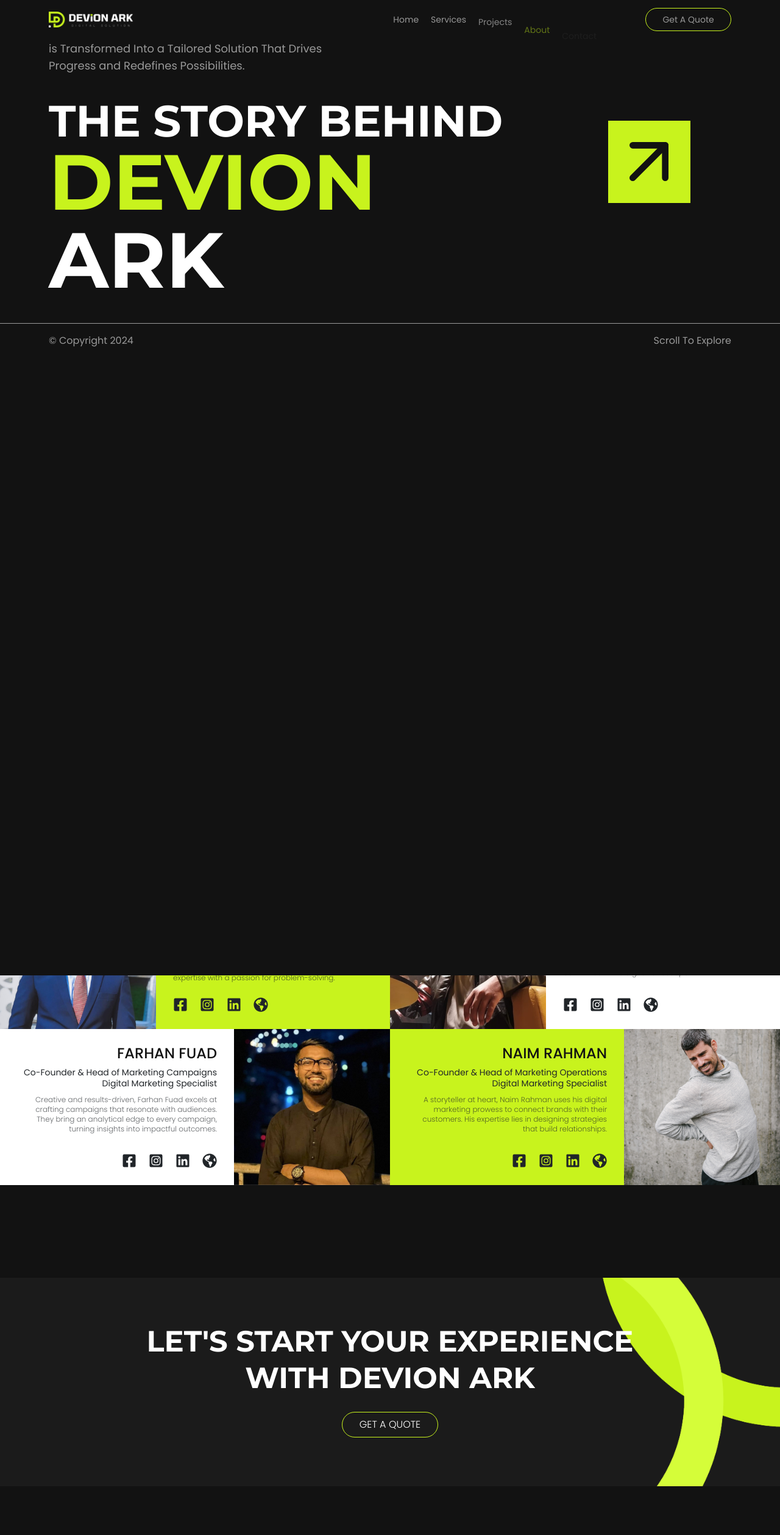
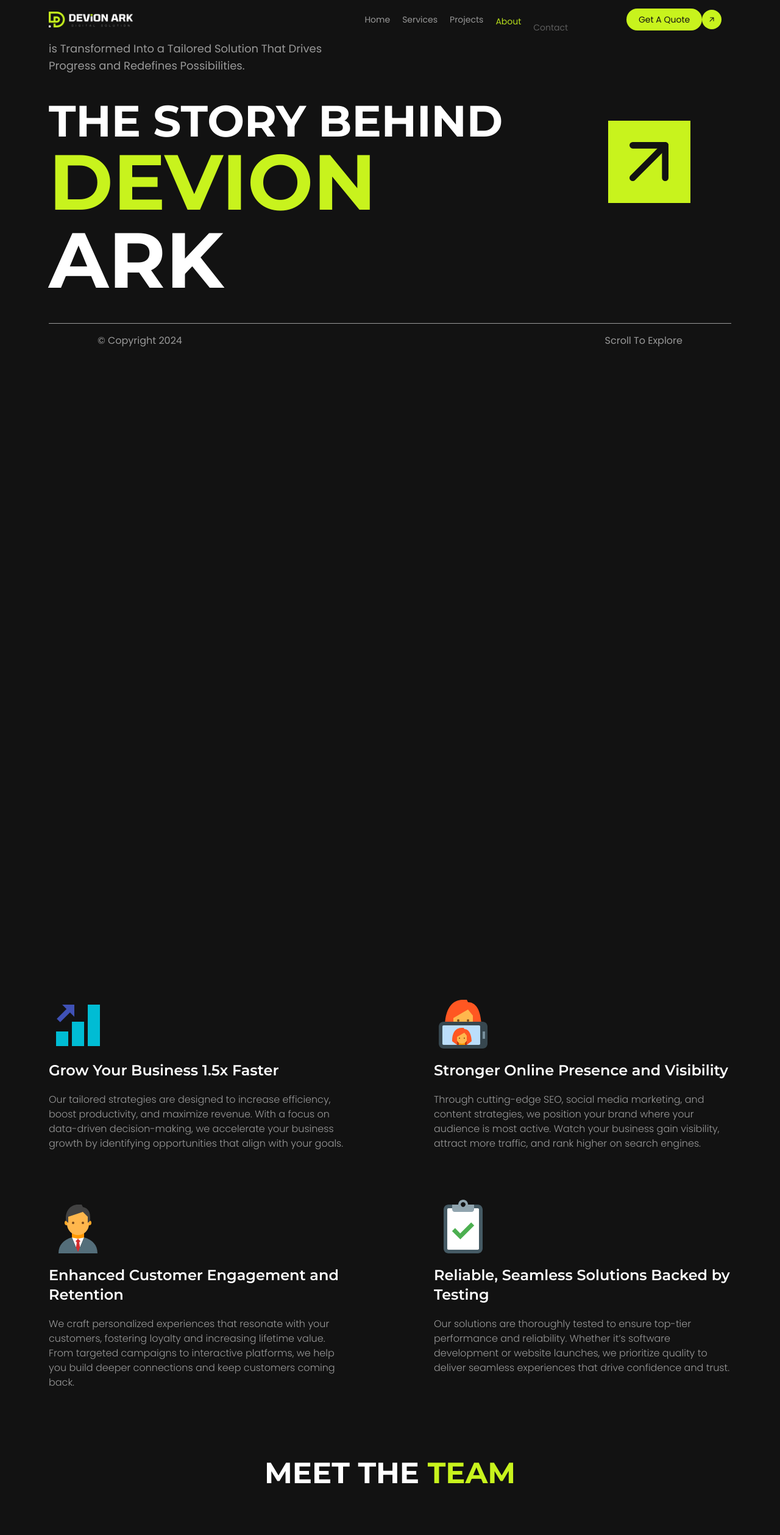
Before and after one commit to syednoor058/Digital-Agency-Website-React-Project, a React (Vite) app in the folder client/: page /about-us in a window 1280 px wide. Shown: the top 2518 px of the page at 61% size. Built offline with nearby package versions, Linux system fonts and the light colour scheme.

Commit message:
All button design change.

```diff
--- a/client/src/components/callToAction/CallToAction.jsx
+++ b/client/src/components/callToAction/CallToAction.jsx
@@ -1,4 +1,5 @@
 import React from "react";
+import { HiMiniArrowUpRight } from "react-icons/hi2";
 import { Link } from "react-router-dom";
 import callToActionImg from "../../assets/images/call_to_action.png";
 
@@ -15,11 +16,16 @@
         <div className="uppercase text-lg sm:text-3xl lg:text-5xl font-bold text-center font-titleFont text-lightTitleText leading-none">
           With <span className="text-lightPrimary">Devion Ark</span>
         </div>
-        <Link
-          to=""
-          className="uppercase font-bodyFont font-light text-lightPrimary text-sm sm:text-base text-center mt-5 flex justify-center items-center gap-2 rounded-full border border-accentColor px-7 py-2"
-        >
-          Get a quote{" "}
+
+        <Link to="" className="flex items-center mt-5">
+          <div className="flex flex-row items-center">
+            <span className="capitalize font-bodyFont text-darkTitleText text-sm sm:text-base text-center gap-2 rounded-full bg-accentColor px-7 py-2">
+              Get a quote
+            </span>
+            <div className="w-[32px] sm:w-[34px] md:w-9 aspect-square bg-accentColor rounded-full flex justify-center items-center text-darkTitleText font-normal">
+              <HiMiniArrowUpRight />
+            </div>
+          </div>
         </Link>
       </div>
     </div>
--- a/client/src/components/caseStudy/CaseStudy.jsx
+++ b/client/src/components/caseStudy/CaseStudy.jsx
@@ -1,5 +1,6 @@
 // import React from 'react'
 import { BsFillArrowUpRightCircleFill } from "react-icons/bs";
+import { HiMiniArrowUpRight } from "react-icons/hi2";
 import { Link } from "react-router-dom";
 import portfolioImg from "../../assets/images/projects/2.webp";
 import kickOffImg from "../../assets/images/projects/3.webp";
@@ -110,12 +111,15 @@
           />
         </div>
         <div className="w-ful flex justify-center pt-5 lg:pt-10">
-          <Link
-            to="/projects"
-            className="uppercase text-lightPrimary text-sm sm:text-base px-5 py-2 border border-lightPrimary  hover:border-accentColor hover:text-darkPrimary text-center rounded-full duration-500 relative group overflow-hidden"
-          >
-            <span className="w-full h-full bg-accentColor absolute top-0 left-0 translate-x-[-100%] rounded-full group-hover:translate-x-0 duration-500"></span>
-            <span className="relative">Discover More Case Studies</span>
+          <Link to="/">
+            <div className="w-auto flex flex-row items-center text-darkPrimary">
+              <span className="px-6 py-2 capitalize text-center bg-lightTitleText rounded-full">
+                Discover More Case Studies
+              </span>
+              <div className="w-[38px] aspect-square rounded-full bg-lightPrimary flex justify-center items-center">
+                <HiMiniArrowUpRight />
+              </div>
+            </div>
           </Link>
         </div>
       </div>
--- a/client/src/components/footer/Footer.jsx
+++ b/client/src/components/footer/Footer.jsx
@@ -1,6 +1,8 @@
 // import React from 'react'
 import { FaFacebookSquare, FaLinkedin, FaWhatsappSquare } from "react-icons/fa";
+import { HiMiniArrowUpRight } from "react-icons/hi2";
 import { IoLogoYoutube } from "react-icons/io";
+import { Link } from "react-router-dom";
 
 export default function Footer() {
   return (
@@ -13,12 +15,19 @@
             </div>
             <div>Sign up for counsiling, latest update, and offers!</div>
             <input
-              className="w-full rounded-sm bg-lightPrimary border-none outline-none px-3 py-2 text-darkPrimary"
+              className="w-full rounded-full bg-lightPrimary border-none outline-none px-6 py-2 text-darkPrimary"
               placeholder="Enter Email Address"
             />
-            <button className="w-full px-3 py-2 uppercase text-center text-lightPrimary border rounded-sm border-lightPrimary hover:bg-lightPrimary hover:text-darkPrimary duration-300">
-              Let&apos;s start a conversation!
-            </button>
+            <Link to="/" className="w-full">
+              <div className="w-auto flex flex-row items-center text-darkPrimary">
+                <span className="px-6 py-2 uppercase text-center bg-lightTitleText rounded-full">
+                  Let&apos;s start a conversation!
+                </span>
+                <div className="w-[38px] aspect-square rounded-full bg-lightPrimary flex justify-center items-center">
+                  <HiMiniArrowUpRight />
+                </div>
+              </div>
+            </Link>
             <div className="text-xs">
               By signing up, you understand and agree that your data will be
               collected and used subject to our{" "}
@@ -42,7 +51,6 @@
                 <div>Home</div>
                 <div>Services</div>
                 <div>Projects</div>
-                <div>Pricing</div>
               </div>
             </div>
             <div className="flex flex-col gap-5">
@@ -52,7 +60,6 @@
               <div className="flex flex-col gap-3">
                 <div>Software Development</div>
                 <div>Digital Marketing</div>
-                <div>Machine Learning</div>
                 <div>Terms & Conditions</div>
               </div>
             </div>
@@ -63,7 +70,6 @@
               <div className="flex flex-col gap-3">
                 <div>Contact</div>
                 <div>About</div>
-                <div>Get a Quote</div>
                 <div>Privacy Policy</div>
               </div>
             </div>
--- a/client/src/components/hero/Hero3.jsx
+++ b/client/src/components/hero/Hero3.jsx
@@ -222,7 +222,7 @@
           </div>
         </div>
       </section>
-      <section className="hidden lg:flex flex-col gap-5 pb-10 lg:pb-20">
+      <section className="hidden lg:flex flex-col gap-5 pb-10 lg:pb-20 px-5 sm:px-7 lg:px-10 xl:px-20">
         <div className="w-full h-[1px] bg-lightSecondary"></div>
         <div className="flex flex-row justify-between px-5 sm:px-7 lg:px-10 xl:px-20 text-xs sm:text-base">
           <div>&copy; Copyright 2024</div>
--- a/client/src/components/howWeWork/HowWeWork2.jsx
+++ b/client/src/components/howWeWork/HowWeWork2.jsx
@@ -10,14 +10,18 @@
 import deliverImg from "../../assets/images/howWeDo/4.webp";
 
 export default function HowWeWork2() {
+  const [toggledState, setToggledState] = useState("discover");
+  const toggleState = (stateName) => {
+    setToggledState(stateName);
+  };
   const comp = useRef(null);
   useLayoutEffect(() => {
     let ctx = gsap.context(() => {
       gsap.to("#discover-img-cover", {
         translateX: "100%",
-        duration: 1,
+        duration: 5,
         // opacity: 0,
-        ease: "expo.inOut",
+        ease: "power2.inOut",
         scrollTrigger: {
           trigger: "#discover-img-cover",
           start: "top 85%",
@@ -27,23 +31,19 @@
       });
       gsap.from("#discover-img", {
         scale: 1.2,
-        duration: 1,
-        ease: "expo.inOut",
+        duration: 5,
+        ease: "power2.inOut",
         scrollTrigger: {
           trigger: "#discover-img",
-          start: "top 95%",
-          end: "top 70%",
+          start: "top 85%",
+          end: "top 50%",
           scrub: 2,
         },
       });
     }, comp);
     return () => ctx.revert();
-  }, []);
+  }, [toggledState]);
 
-  const [toggledState, setToggledState] = useState("discover");
-  const toggleState = (stateName) => {
-    setToggledState(stateName);
-  };
   return (
     <div
       ref={comp}
--- a/client/src/components/navbar/Navbar.jsx
+++ b/client/src/components/navbar/Navbar.jsx
@@ -1,6 +1,7 @@
 // import React from 'react'
 import gsap from "gsap";
 import { useLayoutEffect, useRef, useState } from "react";
+import { HiMiniArrowUpRight } from "react-icons/hi2";
 import { RxHamburgerMenu } from "react-icons/rx";
 import { Link, NavLink } from "react-router-dom";
 import lightLogo from "../../assets/logo/dark_mode_logo.png";
@@ -128,33 +129,47 @@
           </div>
           <div
             id="nav-cta"
-            className="w-[15%] px-3 py-2 border border-accentColor rounded-full flex justify-center items-center text-sm font-bodyFont group relative overflow-hidden"
+            className="w-[20%] flex justify-center items-center text-sm font-bodyFont group relative overflow-hidden text-darkTitleText"
           >
-            <span className="w-full h-full absolute bg-accentColor translate-x-[-100%] group-hover:translate-x-0 duration-500 rounded-full top-0 left-0"></span>
-            <Link className="w-full h-full relative flex justify-center items-center">
-              <span className="group-hover:text-darkTitleText duration-500 text-center">
-                Get a quote
-              </span>
+            <Link>
+              <div className="w-full h-full flex flex-row items-center">
+                <span className="group-hover:text-darkTitleText duration-500 text-center px-5 py-2 bg-accentColor rounded-full">
+                  Get a quote
+                </span>
+                <div className="w-[32px] sm:w-[34px] md:w-8 aspect-square bg-accentColor rounded-full flex justify-center items-center text-darkTitleText font-normal">
+                  <HiMiniArrowUpRight />
+                </div>
+              </div>
             </Link>
           </div>
         </div>
       </div>
-      <div className="w-full h-14 px-5 md:px-10 lg:px-10 xl:px-20 text-xs sm:text-sm  flex lg:hidden items-center">
+      <div className="w-full h-14 px-5 md:px-10 lg:px-10 xl:px-20 text-sm sm:text-sm  flex lg:hidden items-center">
         <div className="w-full flex flex-row gap-10 items-center justify-between  text-lightTitleText">
           <div className="" id="mobile-nav0">
             <img
-              className="w-auto h-14 object-contain"
+              className="w-auto h-10 sm:h-14 object-contain"
               src={lightLogo}
               alt="light_logo"
             />
           </div>
           <div className="flex flex-row gap-2 sm:gap-3 justify-end items-center">
-            <div
+            {/* <div
               id="mobile-nav1"
               className="px-3 py-2 border border-accentColor rounded-full flex justify-center items-center font-bodyFont"
             >
               Get a Quote
-            </div>
+            </div> */}
+            <Link to="/">
+              <div className="w-full h-full flex flex-row items-center text-darkTitleText text-xs">
+                <span className="group-hover:text-darkTitleText duration-500 text-center px-5 py-2 bg-accentColor rounded-full">
+                  Let&apos;s Start
+                </span>
+                <div className="w-[28px] sm:w-[30px] md:w-8 aspect-square bg-accentColor rounded-full flex justify-center items-center text-darkTitleText font-normal">
+                  <HiMiniArrowUpRight />
+                </div>
+              </div>
+            </Link>
             <div
               id="mobile-nav2"
               className="p-2 rounded-full cursor-pointer text-lg"
--- a/client/src/components/whyChooseUs/WhyChooseUs.jsx
+++ b/client/src/components/whyChooseUs/WhyChooseUs.jsx
@@ -9,19 +9,19 @@
 
 export default function WhyChooseUs() {
   return (
-    <div className="py-10 lg:py-20 font-bodyFont text-darkBodyText bg-lightPrimary relative overflow-hidden">
-      <div className="w-[60%] aspect-square rounded-[100%] bg-darkSecondary p-40 absolute -right-60 xl:-right-80 xl:-top-[400px] opacity-10 xl:opacity-10 z-[1] hidden xl:flex">
+    <div className="font-bodyFont text-lightBodyText bg-darkPrimary relative overflow-hidden">
+      {/* <div className="w-[60%] aspect-square rounded-[100%] bg-darkSecondary p-40 absolute -right-60 xl:-right-80 xl:-top-[400px] opacity-10 xl:opacity-10 z-[1] hidden xl:flex">
         <div className="w-full aspect-square bg-lightPrimary rounded-[100%]"></div>
-      </div>
+      </div> */}
       <div className="flex flex-col gap-7 sm:gap-10 lg:gap-20 px-5 sm:px-7 lg:px-10 xl:px-20 relative z-[5]">
         <div className="flex flex-row gap-2 items-center">
-          <div className="uppercase font-semibold text-sm sm:text-lg pe-3 border-r-[2px] border-accentColor">
+          <div className="uppercase font-light pe-3 border-r-[2px] border-accentColor">
             Why Choose Us
           </div>
         </div>
         <div className="flex flex-col gap-5 sm:gap-7 lg:gap-10 xl:gap-20">
           <div className="w-full flex flex-col xl:flex-row gap-5 sm:gap-7 lg:gap-10 xl:justify-between overflow-hidden">
-            <div className="flex flex-col gap-2 leading-none text-darkTitleText font-titleFont uppercase">
+            <div className="flex flex-col gap-2 leading-none text-lightTitleText font-titleFont uppercase">
               <div className="text-[26px] sm:text-5xl lg:text-7xl xl:text-4xl font-light">
                 Performance meets
               </div>
--- a/client/src/components/whyChooseUs/WhyChooseUsCard.jsx
+++ b/client/src/components/whyChooseUs/WhyChooseUsCard.jsx
@@ -6,7 +6,7 @@
     <div className="flex flex-col gap-3">
       <div className="text-6xl xl:text-8xl">{props.icon}</div>
       <div className="flex flex-col gap-2 xl:gap-5">
-        <div className="text-xl xl:text-2xl font-semibold font-titleFont text-darkTitleText">
+        <div className="text-xl xl:text-2xl font-semibold font-titleFont text-lightTitleText">
           {props.title}
         </div>
         <div className="text-xs lg:text-sm xl:text-base font-light">
--- a/client/src/screens/about/About.jsx
+++ b/client/src/screens/about/About.jsx
@@ -13,6 +13,7 @@
 import syedNoorImg from "../../assets/images/team/syed_noor.png";
 import CallToAction from "../../components/callToAction/CallToAction";
 import Footer from "../../components/footer/Footer";
+import WhyChooseUs from "./../../components/whyChooseUs/WhyChooseUs";
 export default function About() {
   useEffect(() => {
     window.scrollTo(0, 0);
@@ -46,7 +47,7 @@
               </div>
             </div>
           </div>
-          <div className="w-full hidden lg:flex flex-col gap-4">
+          <div className="w-full hidden lg:flex flex-col gap-4 px-5 sm:px-7 lg:px-10 xl:px-20">
             <div className="w-full h-[1px] bg-lightSecondary"></div>
             <div className="flex flex-row justify-between px-5 sm:px-7 lg:px-10 xl:px-20">
               <div>&copy; Copyright 2024</div>
@@ -87,6 +88,9 @@
               creative solutions.
             </div>
           </div>
+        </section>
+        <section className="">
+          <WhyChooseUs />
         </section>
         <section className="flex flex-col gap-5 sm:gap-7 lg:gap-10 xl:gap-20">
           <div className="px-5 sm:px-7 lg:px-10 xl:px-20 font-titleFont font-bold text-4xl md:text-5xl text-center text-lightPrimary uppercase">
@@ -188,7 +192,7 @@
                       insights into impactful outcomes.
                     </div>
                   </div>
-                  <div className="flex flex-row gap-5 text-xl sm:text-2xl justify-end">
+                  <div className="flex flex-row gap-5 text-xl sm:text-2xl sm:justify-end">
                     <FaFacebookSquare />
                     <FaInstagramSquare />
                     <FaLinkedin />
@@ -223,7 +227,7 @@
                       relationships.
                     </div>
                   </div>
-                  <div className="flex flex-row gap-5 text-xl sm:text-2xl justify-end">
+                  <div className="flex flex-row gap-5 text-xl sm:text-2xl sm:justify-end">
                     <FaFacebookSquare />
                     <FaInstagramSquare />
                     <FaLinkedin />
@@ -233,105 +237,8 @@
               </div>
             </div>
           </div>
-          {/* <div className="grid grid-cols-2 xl:grid-cols-4 gap-5">
-            <div className="flex flex-col gap-3">
-              <div className="w-full h-auto">
-                <img
-                  className="w-full h-auto object-cover"
-                  src={syedNoorImg}
-                  alt="syed-noor"
-                />
-              </div>
-              <div className="flex flex-col font-light leading-none text-xs sm:text-base">
-                <div className="uppercase text-lg font-semibold text-lightPrimary leading-none">
-                  Syed Shaeduzzaman Noor
-                </div>
-                <div className="pt-2">
-                  <div>Founder & CEO</div>
-                  <div>Software Engineer</div>
-                </div>
-              </div>
-              <div className="flex flex-row gap-5 text-xl sm:text-2xl">
-                <FaFacebookSquare />
-                <FaInstagramSquare />
-                <FaLinkedin />
-                <FaGlobeAmericas />
-              </div>
-            </div>
-            <div className="flex flex-col gap-3">
-              <div className="w-full h-auto">
-                <img
-                  className="w-full h-auto object-cover"
-                  src={syedNoorImg}
-                  alt="syed-noor"
-                />
-              </div>
-              <div className="flex flex-col font-light leading-none text-xs sm:text-base">
-                <div className="uppercase text-lg font-semibold text-lightPrimary leading-none">
-                  Kazi Sharar
-                </div>
-                <div className="pt-2">
-                  <div>Co-founder & CEO</div>
-                  <div>SEO Specialist</div>
-                </div>
-              </div>
-              <div className="flex flex-row gap-5 text-xl sm:text-2xl">
-                <FaFacebookSquare />
-                <FaInstagramSquare />
-                <FaLinkedin />
-                <FaGlobeAmericas />
-              </div>
-            </div>
-            <div className="flex flex-col gap-3">
-              <div className="w-full h-auto">
-                <img
-                  className="w-full h-auto object-cover"
-                  src={syedNoorImg}
-                  alt="syed-noor"
-                />
-              </div>
-              <div className="flex flex-col font-light leading-none text-xs sm:text-base">
-                <div className="uppercase text-lg font-semibold text-lightPrimary leading-none">
-                  Farhan Fuad
-                </div>
-                <div className="pt-2">
-                  <div>Founder & CEO</div>
-                  <div>Digital Marketing Specialist</div>
-                </div>
-              </div>
-              <div className="flex flex-row gap-5 text-xl sm:text-2xl">
-                <FaFacebookSquare />
-                <FaInstagramSquare />
-                <FaLinkedin />
-                <FaGlobeAmericas />
-              </div>
-            </div>
-            <div className="flex flex-col gap-3">
-              <div className="w-full h-auto">
-                <img
-                  className="w-full h-auto object-cover"
-                  src={syedNoorImg}
-                  alt="syed-noor"
-                />
-              </div>
-              <div className="flex flex-col font-light leading-none text-xs sm:text-base">
-                <div className="uppercase text-lg font-semibold text-lightPrimary leading-none">
-                  Naim Rahman
-                </div>
-                <div className="pt-2">
-                  <div>Co-founder & CEO</div>
-                  <div>Digital Marketing Specialist</div>
-                </div>
-              </div>
-              <div className="flex flex-row gap-5 text-xl sm:text-2xl">
-                <FaFacebookSquare />
-                <FaInstagramSquare />
-                <FaLinkedin />
-                <FaGlobeAmericas />
-              </div>
-            </div>
-          </div> */}
         </section>
+
         <section className="flex flex-col pt-10">
           {/* Call To Action Section */}
           <CallToAction />
```
